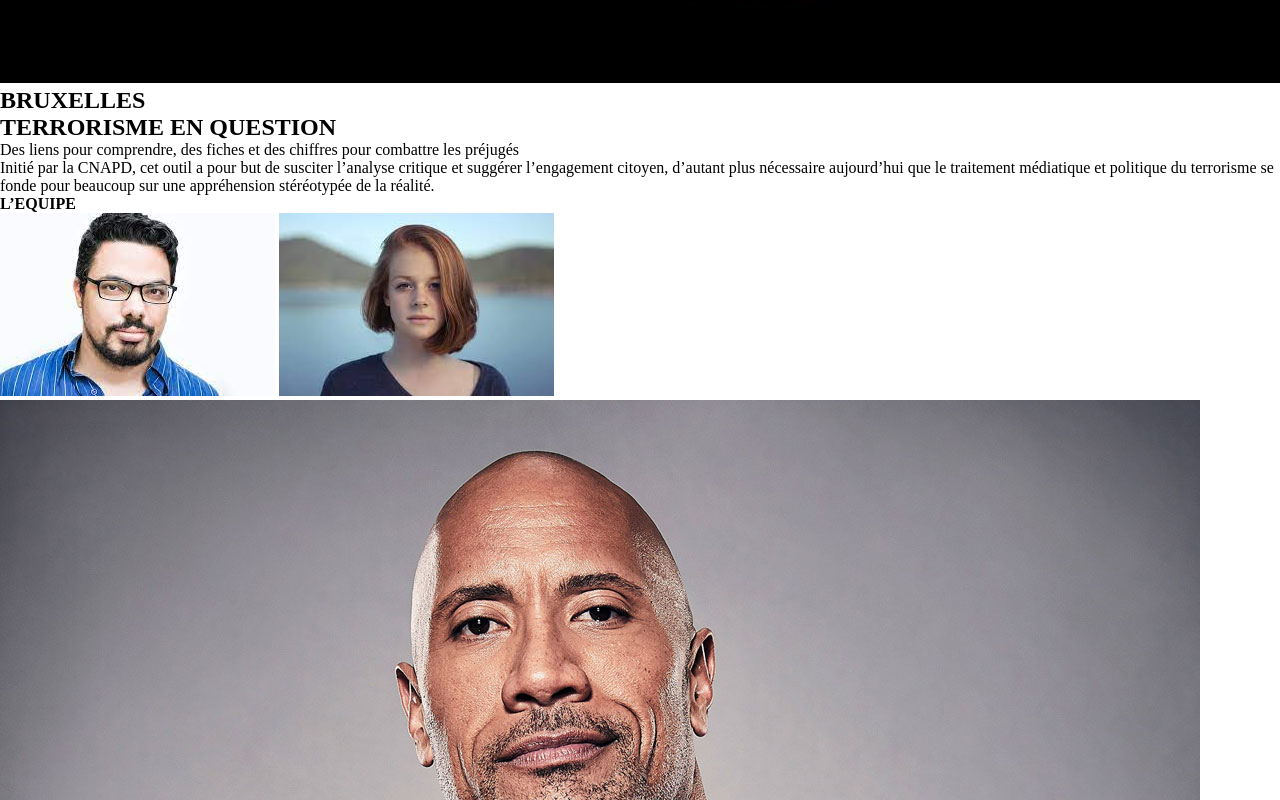
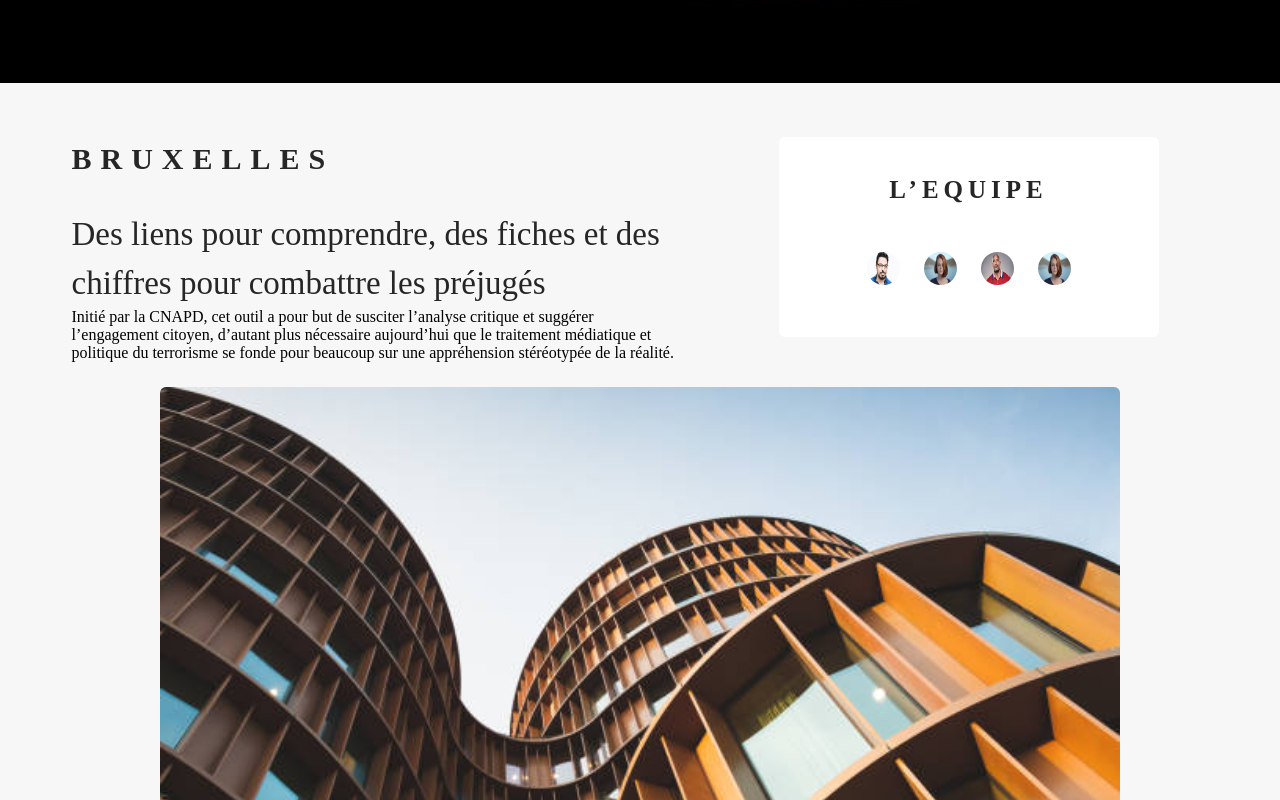
Before and after one commit to khatia3sivso/Project11, a plain HTML site: page index.html in a window 1280 px wide. Shown: the part 820-1620 px from the top of the page. Drawn offline with Linux system fonts and the light colour scheme.

Commit message:
styled article and with its repository

```diff
--- a/style.css
+++ b/style.css
@@ -1,6 +1,14 @@
 *{
     margin: 0px;
     padding: 0px;
+}
+body{
+    background: #F7F7F7 0% 0% no-repeat padding-box;
+}
+
+.big-container{
+    max-width: 1920px;
+    margin: 0 auto;
 }
 
 .header-wrapper{
@@ -53,6 +61,90 @@
     margin-bottom: 5px;
     background-color: black;
   }
+
+
+.night-sky-image{
+    width: 100%;
+    height: auto;
+}
+.title{
+    text-align: left;
+    font: normal normal bold 30px/43px Brandon Grotesque;
+    letter-spacing: 9px;
+    color: #262626;
+    margin-bottom: 30px;
+    opacity: 1;
+
+}
+.mobile-title{
+    display: none;
+    text-align: left;
+    font: normal normal bold 20px/25px Brandon Grotesque;
+    letter-spacing: 4px;
+    color: #262626;
+    margin-top:20px;
+    opacity: 1;
+}
+.middle-section{
+    display: flex;
+    flex-direction: column;
+    justify-content: space-evenly;
+    align-items: center;
+
+}
+.container{
+    display: flex;
+    justify-content: space-evenly;
+    align-items: center;
+    flex-wrap: wrap;
+    gap: 50px;
+}
+.subhead{
+    text-align: left;
+    font: normal normal normal 33px/49px Tisa OT;
+    letter-spacing: 0px;
+    color: #262626;
+    opacity: 1;
+}
+.article{
+    width: 607px;
+    height: 200px;
+    display: flex;
+    flex-direction: column;
+    justify-content: space-between;
+}
+.box{
+    width: 380px;
+    height: 200px;
+    background: #FFFFFF 0% 0% no-repeat padding-box;
+    border-radius: 6px;
+    display: flex;
+    justify-content: space-evenly;
+    flex-direction: column;
+    align-items: center;
+    margin: 50px;
+    opacity: 1;
+}
+
+.box img{
+    width: 33px;
+    height: 33px;
+    border-radius: 50%;
+    margin: 10px;
+}
+.box h4{
+    font: normal normal bold 25px/30px Brandon Grotesque;
+    letter-spacing: 5px;
+    color: #262626;
+    opacity: 1;
+}
+
+.building-image{
+    width: 75%;
+    height: auto;
+    border-radius: 6px;
+}
+
 @media(max-width:375px){
     .burger{
         display: flex;
@@ -62,9 +154,42 @@
     nav{
         display: none;
     }
+    .mobile-title{
+        display: block;
+    }
+    .title{
+        display: none;
+    }
+    .container{
+        flex-direction: column;
+
+    }
+    .article{
+        width: 100%;
+        height: auto;
+    }
+    .box{
+        width:100%;
+        margin: 0px;
+    }
+    .subhead{
+        text-align: left;
+        font: normal normal normal 18px/28px Tisa OT;
+        color: #262626;
+        margin-bottom: 20px;
+        margin-top: 15px;
+    }
+    .report{
+        text-align: left;
+        font: normal normal normal 15px/25px Tisa OT;
+        letter-spacing: 0px;
+        color: #434343;
+        opacity: 1;
+    }
+    .building-image{
+        width: 100%;
+        height: auto;
+        border-radius: 0px;
+    }
+
 }
-
-.night-sky-image{
-    width: 100%;
-    height: auto;
-}
```
